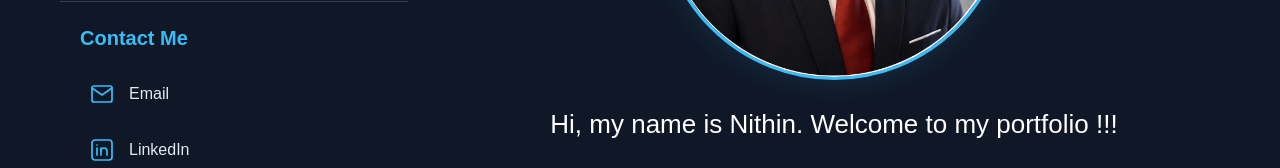
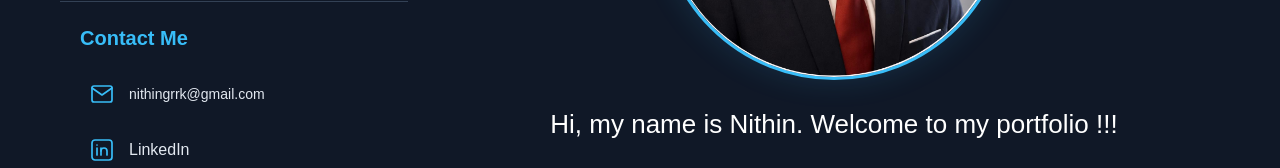
Before and after one commit to nithin-grk/NithinGanesh.github.io, a plain HTML site: page index.html in a window 1280 px wide. Shown: the part 599-767 px from the top of the page. Drawn offline with Linux system fonts and the light colour scheme.

Commit message:
Add files via upload

```diff
--- a/index.html
+++ b/index.html
@@ -47,7 +47,7 @@
             <path d="m2 6 10 7 10-7"/>
         </svg>
 
-        <span>Email</span>
+        <span>nithingrrk@gmail.com</span>
 
     </a>
 
--- a/style.css
+++ b/style.css
@@ -959,3 +959,15 @@ body {
         transform: none;
     }
 }
+
+/* Display full email address */
+
+.contact-link span {
+    min-width: 0;
+    overflow-wrap: anywhere;
+}
+
+.contact-link[href^="mailto:"] {
+    font-size: 14px;
+    max-width: 100%;
+}
```
